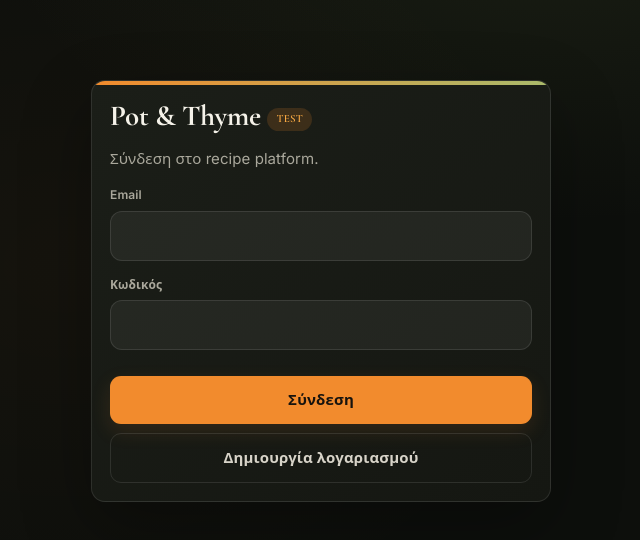
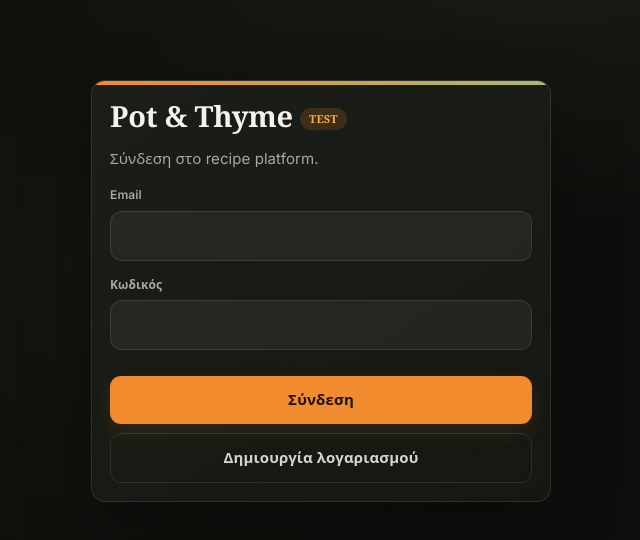
Before and after one commit to giannisvenizelos/pot-and-thyme-Web, a website: page index.html in a window 1280 px wide. Shown: the whole page, without its empty margins (319-959 px from the left). Drawn offline with nearby package versions, Linux system fonts and the light colour scheme.

Commit message:
Refresh premium font assets

```diff
--- a/index.html
+++ b/index.html
@@ -1 +1 @@
-<!doctype html><html lang="el"><head><meta charset="utf-8"><meta name="viewport" content="width=device-width,initial-scale=1,viewport-fit=cover"><meta name="theme-color" content="#18160F"><title>PoT & Thyme TEST</title><link rel="preconnect" href="https://ccvdkbdnykfhenhqkicm.supabase.co" crossorigin><link rel="preconnect" href="https://fonts.googleapis.com"><link rel="preconnect" href="https://fonts.gstatic.com" crossorigin><link rel="stylesheet" href="https://fonts.googleapis.com/css2?family=Cormorant+Garamond:wght@500;600;700&family=Inter:wght@400;500;600;700&family=Playfair+Display:wght@600;700;800&display=swap"><link rel="stylesheet" href="/app.css??v=20260914premium1"></head><body><main id="app"></main><script src="/app1.js??v=20260914premium1"></script><script src="/app2.js??v=20260914premium1"></script><script src="/app3.js??v=20260914premium1"></script><script src="/app4.js??v=20260914premium1"></script><script src="/ai.js??v=20260914premium1"></script><script src="/legal.js??v=20260914premium1"></script><script src="/moderation-edit.js??v=20260914premium1"></script><script src="/account-settings.js??v=20260914premium1"></script><script src="/enhancements.js??v=20260914premium1"></script></body></html>
+<!doctype html><html lang="el"><head><meta charset="utf-8"><meta name="viewport" content="width=device-width,initial-scale=1,viewport-fit=cover"><meta name="theme-color" content="#18160F"><title>PoT & Thyme TEST</title><link rel="preconnect" href="https://ccvdkbdnykfhenhqkicm.supabase.co" crossorigin><link rel="preconnect" href="https://fonts.googleapis.com"><link rel="preconnect" href="https://fonts.gstatic.com" crossorigin><link rel="stylesheet" href="https://fonts.googleapis.com/css2?family=Inter:wght@400;500;600;700&family=Literata:opsz,wght@7..72,400..800&display=swap"><link rel="stylesheet" href="/app.css???v=20260914premium2"></head><body><main id="app"></main><script src="/app1.js???v=20260914premium2"></script><script src="/app2.js???v=20260914premium2"></script><script src="/app3.js???v=20260914premium2"></script><script src="/app4.js???v=20260914premium2"></script><script src="/ai.js???v=20260914premium2"></script><script src="/legal.js???v=20260914premium2"></script><script src="/moderation-edit.js???v=20260914premium2"></script><script src="/account-settings.js???v=20260914premium2"></script><script src="/enhancements.js???v=20260914premium2"></script></body></html>
```
